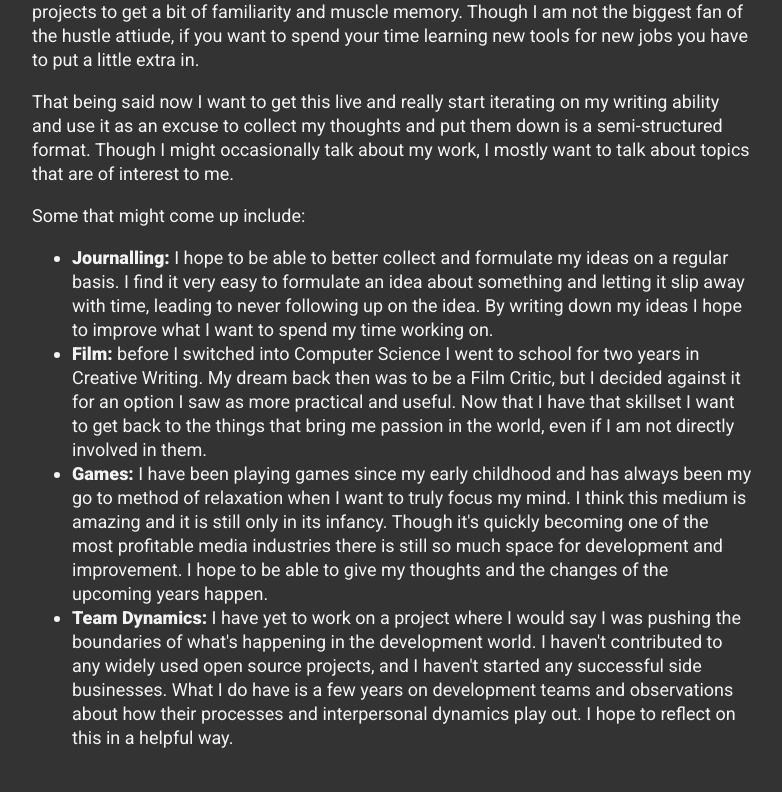
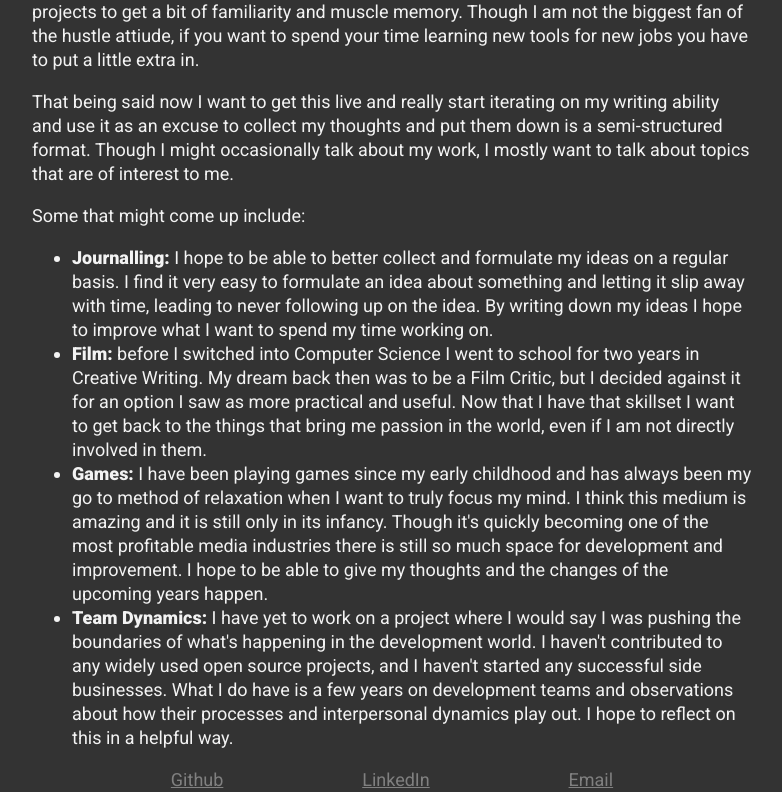
Before and after one commit to dLaMothe/blog, a React (Create React App) app: page /#/about in a window 1280 px wide. Shown: the part 446-1238 px from the top of the page, without its empty margins (248-1030 px from the left). Before the commit the page ends 1214 px from the top, so only its background shows below. Built offline with nearby package versions, Linux system fonts and the light colour scheme.

Commit message:
Add links to social accounts

```diff
--- a/src/pages/about/_about.scss
+++ b/src/pages/about/_about.scss
@@ -1,8 +1,22 @@
-.about {
-  color: white;
-  text-decoration: none;
+.social {
+  margin-left: auto;
+  margin-right: auto;
+  font-size: 18px;
+  max-width: 40em;
+  line-height: 24px;
+  display: flex;
+  justify-content: space-evenly;
+  margin-bottom: 16px;
+
+  @media (max-width: 800px) {
+    margin-left: 16px;
+    margin-right: 16px;
+  }
+}
+.social__link {
+  color: gray;
 }
 
-.about:visited {
+.social__link:visited {
   color: gray;
 }
--- a/src/pages/about/about.jsx
+++ b/src/pages/about/about.jsx
@@ -31,12 +31,28 @@ export default class About extends React.Component {
 
     if (article) {
       return (
+        <div>
           <Article
             title={article.title}
             body={article.body}
             date_created={article.date_created}
             categories={article.categories}
           />
+          <div className="social">
+            <a href="https://github.com/dlamothe" className="social__link">
+              Github
+            </a>
+            <a
+              href="https://www.linkedin.com/in/davidalamothe/"
+              className="social__link"
+            >
+              LinkedIn
+            </a>
+            <a href="mailto:david.a.lamothe@gmail.com" className="social__link">
+              Email
+            </a>
+          </div>
+        </div>
       );
     } else {
       return null;
```
Lines whose indentation alone changed are shown as unchanged.
